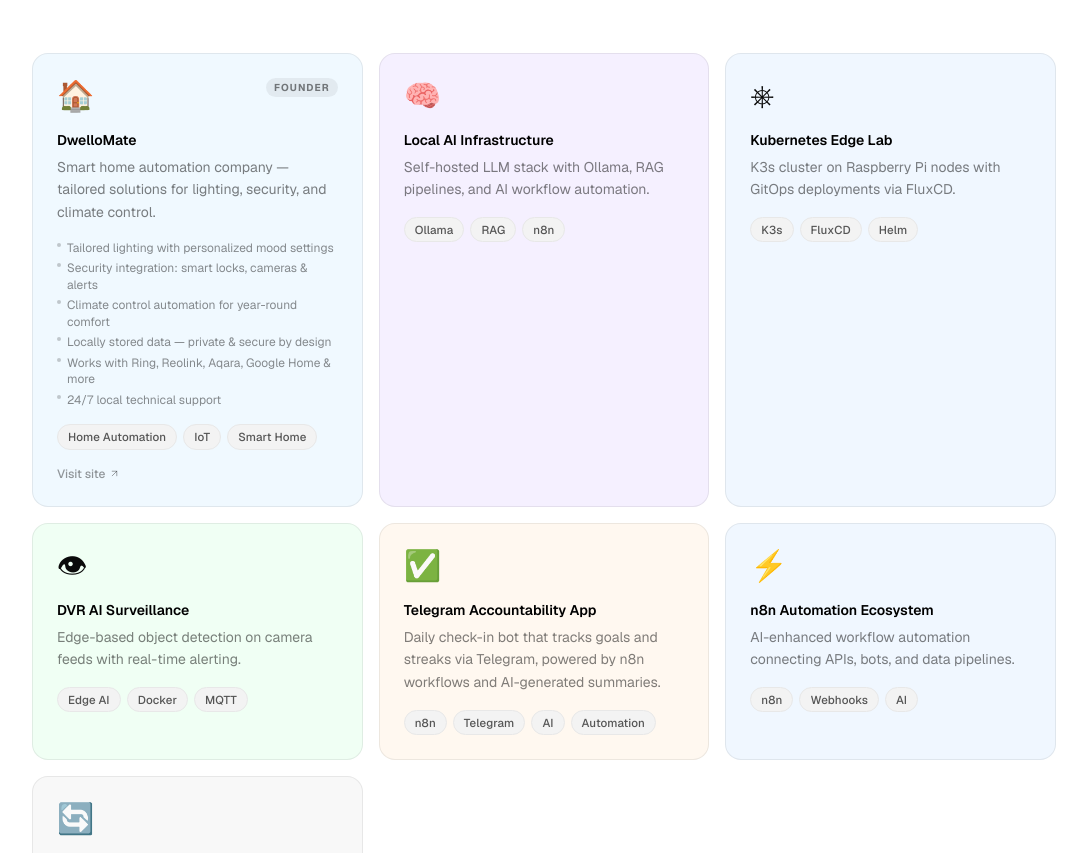
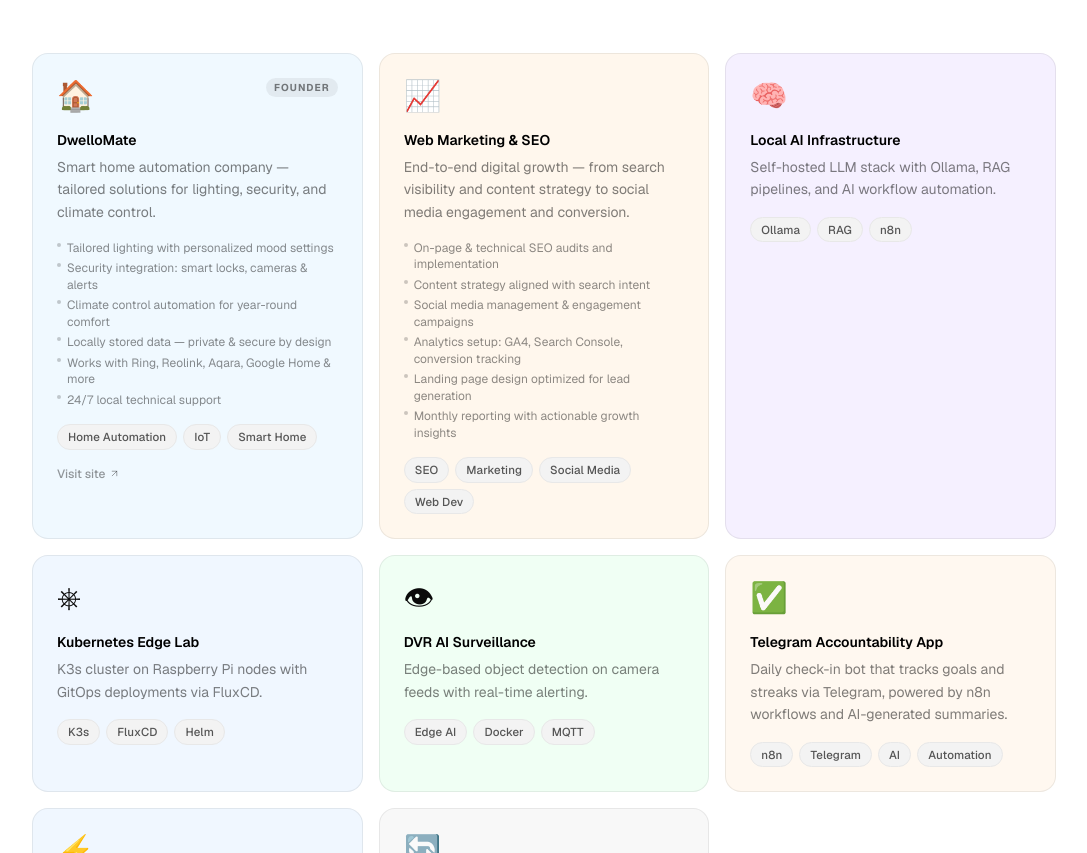
Before and after one commit to zmadil/hireme, a Next.js app: page /hireme/ in a window 1280 px wide. Shown: the part 1329-2182 px from the top of the page, without its empty margins (96-1183 px from the left). Built offline with nearby package versions, Linux system fonts and the light colour scheme.

Commit message:
added seo to project.tx

```diff
--- a/src/components/Projects.tsx
+++ b/src/components/Projects.tsx
@@ -32,6 +32,21 @@ const projects: Project[] = [
       "Locally stored data — private & secure by design",
       "Works with Ring, Reolink, Aqara, Google Home & more",
       "24/7 local technical support",
+    ],
+  },
+  {
+    title: "Web Marketing & SEO",
+    desc: "End-to-end digital growth — from search visibility and content strategy to social media engagement and conversion.",
+    tags: ["SEO", "Marketing", "Social Media", "Web Dev"],
+    bg: "#fff7ed",
+    emoji: "📈",
+    bullets: [
+      "On-page & technical SEO audits and implementation",
+      "Content strategy aligned with search intent",
+      "Social media management & engagement campaigns",
+      "Analytics setup: GA4, Search Console, conversion tracking",
+      "Landing page design optimized for lead generation",
+      "Monthly reporting with actionable growth insights",
     ],
   },
   {
```
